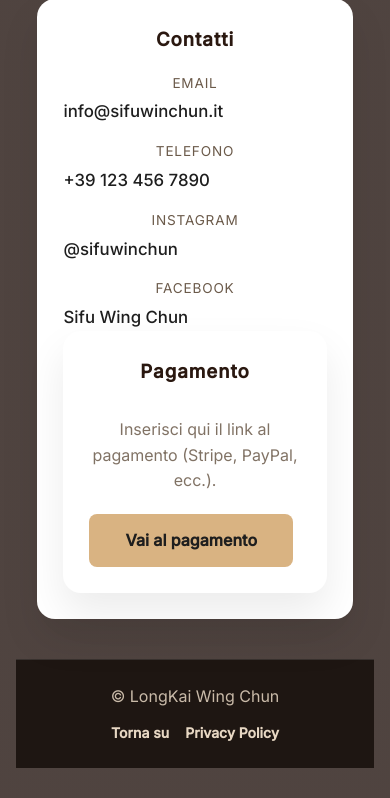
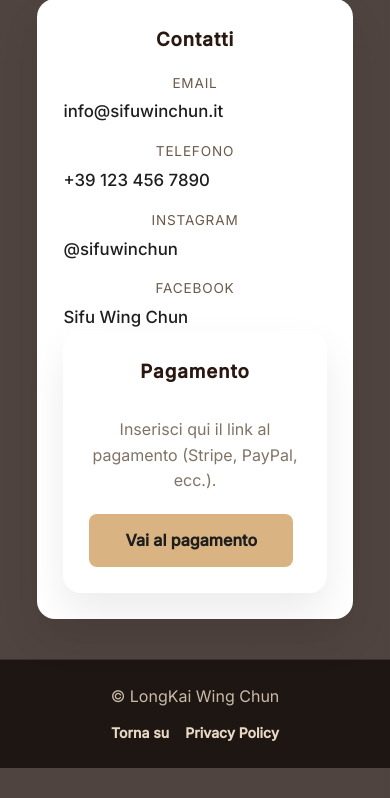
Before and after one commit to hsagency587/LONGKAI2, a PHP site: page / in a window 390 px wide. Shown: the part 5301-6099 px from the top of the page. Run offline with PHP 8.4, Linux system fonts and the light colour scheme.

Commit message:
Update styles.css

```diff
--- a/css/styles.css
+++ b/css/styles.css
@@ -319,37 +319,32 @@ h2 {
 .contact-list a:hover::after {
   width: 100%;
 }
-/* ========== Footer full width, semplice ========== */
+/* ========== Footer full width reale ========== */
 
 .footer {
-  width: 100%;
-  background: #1e1612; /* scuro caldo */
+  width: 100vw;
+  margin-left: calc(50% - 50vw); /* forza full width */
+  background: #1e1612;
   color: #e7d7c3;
   padding: 24px 0;
-  border-top: 1px solid rgba(255, 255, 255, 0.12);
+  border-top: 1px solid rgba(255,255,255,0.12);
 }
 
-/* contenitore allineato al sito */
-.footer .container {
+.footer-inner {
   max-width: 1100px;
   margin: 0 auto;
   padding: 0 16px;
-}
 
-/* layout sinistra / destra */
-.footer-inner {
   display: flex;
   align-items: center;
   justify-content: space-between;
 }
 
-/* testo copyright */
 .footer p {
   margin: 0;
   font-size: 14px;
 }
 
-/* link a destra */
 .footer-links {
   display: flex;
   gap: 16px;
@@ -365,6 +360,16 @@ h2 {
 .footer-links a:hover {
   text-decoration: underline;
 }
+
+/* mobile */
+@media (max-width: 700px) {
+  .footer-inner {
+    flex-direction: column;
+    gap: 12px;
+    text-align: center;
+  }
+}
+
 
 /* mobile */
 @media (max-width: 700px) {
```
